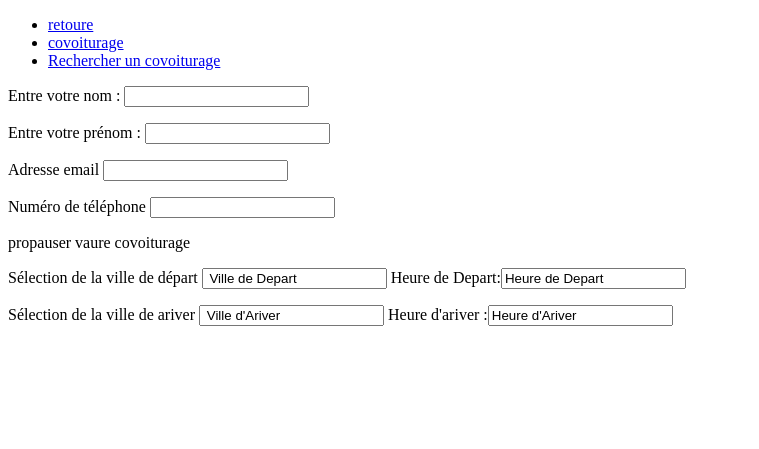
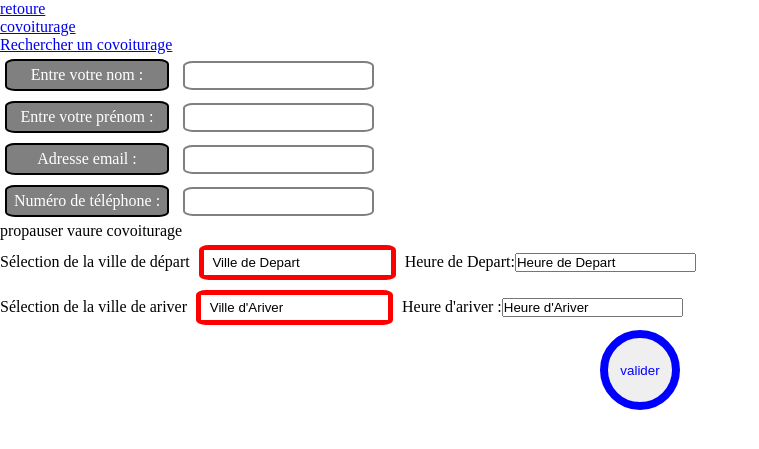
Before and after one commit to davidSoutarson/www, a PHP site: page /formulaire.php in a window 1280 px wide. Shown: the top 449 px of the page, without its empty margins (0-759 px from the left). Run offline with PHP 8.4, Linux system fonts and the light colour scheme.

Commit message:
v2 une api plus aboutie nise en form ajou de bouton d'envoie

```diff
--- /dev/null
+++ b/devoir01php/css/style.css
@@ -0,0 +1,46 @@
+*{
+  margin: 0;
+  padding: 0;
+}
+
+label{
+  display: inline-block ;
+  color: #fff ;
+  background-color: gray;
+  border-radius: 10px 10px / 5px 5px;
+  border: 2px solid black ;
+  margin: 5px;
+  text-align: center;
+  padding: 5px;
+  width: 150px;
+
+}
+
+.chamVile{
+  display: inline-block ;
+  border-radius: 10px 10px / 5px 5px;
+  border: 5px solid red ;
+  margin: 5px;
+  padding: 5px;
+
+}
+
+.chamInfo{
+  display: inline-block;
+  border-radius: 10px 10px / 5px 5px;
+  border: 2px solid gray;
+  margin: 5px;
+  padding: 5px;
+
+}
+
+.valider{
+  display: block;
+  margin: 0 auto;
+  border-radius: 100%;
+  border: 8px solid blue ;
+  color: blue;
+  text-align: center;
+  width: 80px;
+  height: 80px;
+}
--- a/devoir01php/formulaire.php
+++ b/devoir01php/formulaire.php
@@ -3,6 +3,7 @@
   <head>
     <meta charset="utf-8">
     <title>fomulaire covoiturage</title>
+    <link rel="stylesheet" href="css/style.css">
   </head>
   <body>
 
@@ -13,24 +14,25 @@
 
         <p>
             <label for = "nom">Entre votre nom : </label>
-            <input type="text" name="nom" value="">
+            <input class="chamInfo" type="text" name="nom" value="">
          </p>
         <p>
             <label for = "premon">Entre votre prénom : </label>
-            <input type="text" name="prenom" value="">
+            <input class="chamInfo" type="text" name="prenom" value="">
         </p>
         <p>
-            <label for="email">Adresse email</label>
-            <input type="text" name="email" value="">
+            <label for="email">Adresse email : </label>
+            <input class="chamInfo" type="text" name="email" value="">
          </p>
         <p>
-            <label for="telephone">Numéro de téléphone</label>
-            <input type="text" name="telephone" value="">
+            <label for="telephone">Numéro de téléphone : </label>
+            <input class="chamInfo" type="text" name="telephone" value="">
         </p>
         <p> propauser vaure covoiturage </p>
-        <p> Sélection de la ville de départ <input type="text" name="villeDepart" value=" Ville de Depart"> Heure de Depart:<input type="text" name="departTime" value="Heure de Depart"> </p>
-        <p> Sélection de la ville de ariver <input type="text" name="villeAriver" value=" Ville d'Ariver "> Heure d'ariver :<input type="text" name="ariverTime" value="Heure d'Ariver "> </p>
+        <p> Sélection de la ville de départ <input class="chamVile" type="text" name="villeDepart" value=" Ville de Depart"> Heure de Depart:<input type="text" name="departTime" value="Heure de Depart"> </p>
+        <p> Sélection de la ville de ariver <input class="cham chamVile" type="text" name="villeAriver" value=" Ville d'Ariver "> Heure d'ariver :<input type="text" name="ariverTime" value="Heure d'Ariver "> </p>
 
+        <input class="valider" type="submit" name="validation" value="valider">
 
       </form>
 
```
Also changed, not shown: devoir01php/style.css (deleted).
